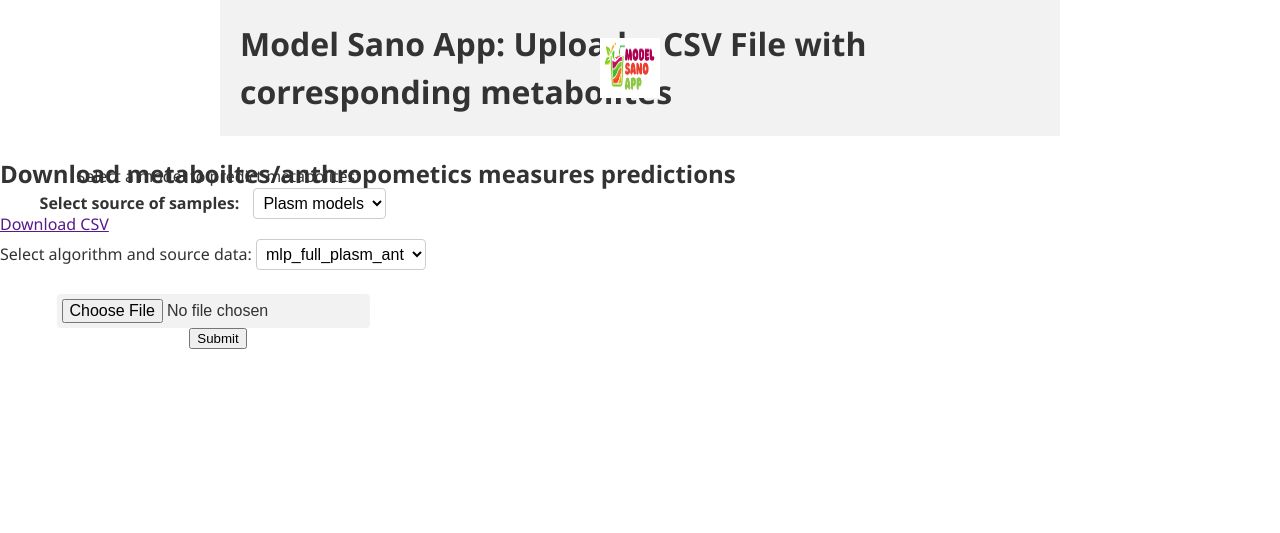
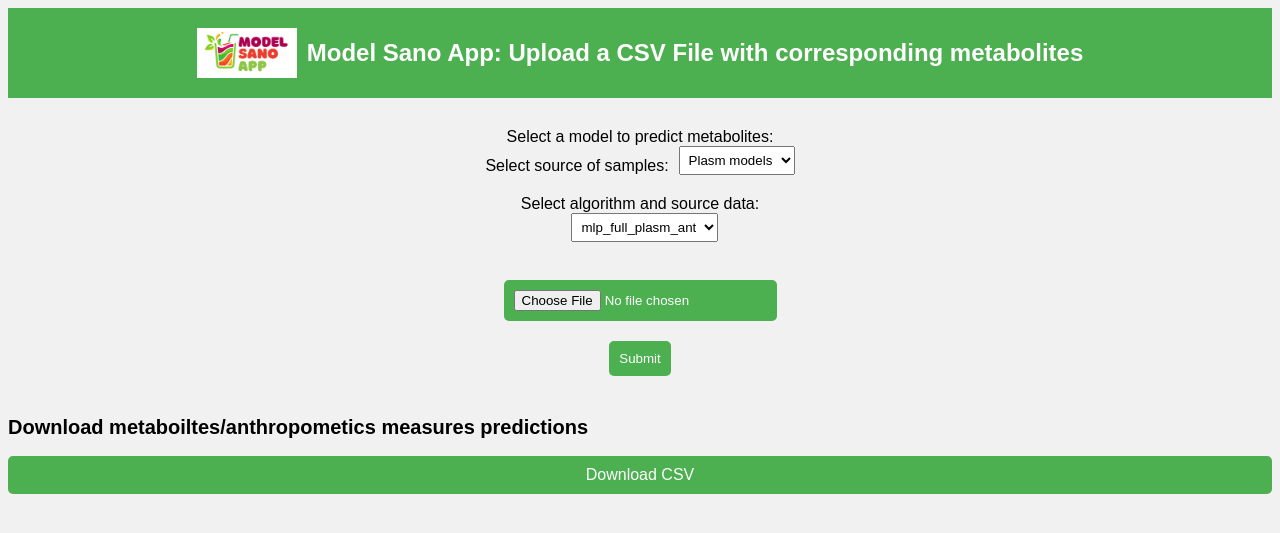
Before and after one commit to mozoezomoe/ModelSanoApp, a Flask app: page / in a window 1280 px wide. Shown: the top 533 px of the page. Run offline with Flask 2, Linux system fonts and the light colour scheme.

Commit message:
styles 2

```diff
--- a/static/css/style2.css
+++ b/static/css/style2.css
@@ -0,0 +1,97 @@
+/* Define styles for the body element */
+body {
+    font-family: Arial, sans-serif;
+    background-color: #f1f1f1;
+  }
+
+  /* Define styles for the header element */
+  .header {
+    display: flex;
+    align-items: center;
+    justify-content: center;
+    background-color: #4CAF50;
+    color: white;
+    padding: 20px;
+  }
+
+  /* Define styles for the logo image */
+  .header img {
+    height: 50px;
+    margin-right: 10px;
+  }
+
+  /* Define styles for the h1 element */
+  .header h1 {
+    margin: 0;
+    font-size: 24px;
+  }
+
+  /* Define styles for the form element */
+  form {
+    margin-top: 20px;
+    display: flex;
+    flex-direction: column;
+    align-items: center;
+  }
+
+  /* Define styles for the label elements */
+  label {
+    margin-top: 10px;
+  }
+
+  /* Define styles for the select elements */
+  select {
+    padding: 5px;
+    margin-left: 10px;
+  }
+
+  /* Define styles for the input elements */
+  input[type="file"],
+  input[type="submit"] {
+    margin-top: 20px;
+    padding: 10px;
+    background-color: #4CAF50;
+    color: white;
+    border: none;
+    cursor: pointer;
+    border-radius: 5px;
+  }
+
+  /* Define styles for the h2 element */
+  h2 {
+    margin-top: 40px;
+    font-size: 20px;
+  }
+
+  /* Define styles for the download link */
+  #download-link {
+    display: block;
+    margin-top: 10px;
+    padding: 10px;
+    background-color: #4CAF50;
+    color: white;
+    border-radius: 5px;
+    text-align: center;
+    text-decoration: none;
+  }
+
+  /* Define styles for the model-select div */
+  .model-select {
+    display: flex;
+    align-items: center;
+    justify-content: center;
+  }
+
+  /* Define styles for the model lists */
+  #model-list-1,
+  #model-list-2 {
+    display: flex;
+    flex-direction: column;
+    align-items: center;
+    margin-top: 10px;
+  }
+
+  /* Hide the model-list-2 div by default */
+  #model-list-2 {
+    display: none;
+  }
--- a/templates/index.html
+++ b/templates/index.html
@@ -2,7 +2,7 @@
 <html>
 <head>
     <title>ModelSanoApp</title>
-    <link rel="stylesheet" type="text/css" href="../static/css/style.css">
+    <link rel="stylesheet" type="text/css" href="../static/css/style2.css">
 </head>
 <body>
     <div class="header">
```
Also changed, not shown: 1 other file.
